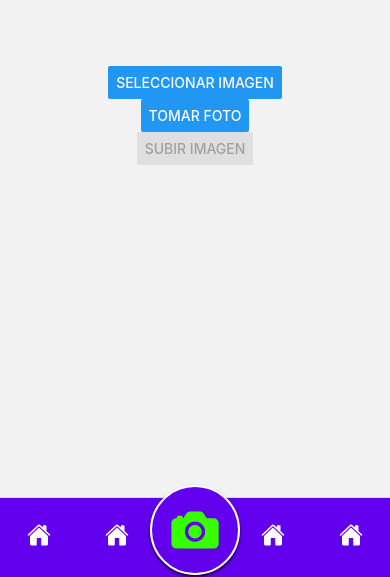
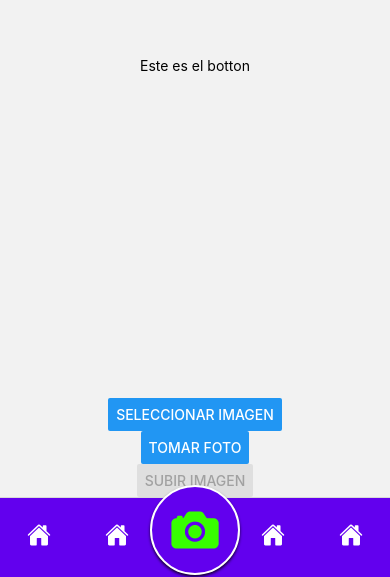
Before and after one commit to DerowStudios/AppCamera, a React Native app in the folder InsectCameraApp/: screen /Camera in a window 390 px wide. Shown: the part 267-844 px from the top of the page. Built offline with nearby package versions, Linux system fonts and the light colour scheme.

Commit message:
new camera button view

```diff
--- a/InsectCameraApp/src/Screens/CameraScreen/CameraScreen.tsx
+++ b/InsectCameraApp/src/Screens/CameraScreen/CameraScreen.tsx
@@ -4,6 +4,7 @@ import * as ImageManipulator from "expo-image-manipulator";
 import { ContainerStyles, CameraScreen } from "../../Styles";
 import * as FileSystem from "expo-file-system";
 import axios from "axios";
+import OpenCameraButton from "./OpenCameraButton";
 type ImagePickerResult = {
   uri: string;
   type: string;
@@ -157,6 +158,7 @@ export default function CameraView() {
 
   return (
     <View style={ContainerStyles.container}>
+      <OpenCameraButton />
       <Button title="Seleccionar imagen" onPress={pickImage} />
       <Button title="Tomar foto" onPress={takePhoto} />
       {selectedImage && (
--- /dev/null
+++ b/InsectCameraApp/src/Screens/CameraScreen/OpenCameraButton.tsx
@@ -0,0 +1,12 @@
+import { View, Text } from "react-native";
+import ContainerStyles from "../../Styles/ContainerStyles";
+
+const OpenCameraButton = () => {
+  return (
+    <View style={ContainerStyles.container}>
+      <Text>Este es el botton</Text>
+    </View>
+  );
+};
+
+export default OpenCameraButton;
```
Also changed, not shown: InsectCameraApp/package.json (+4 -4 lines), 1 other file (tests, documents, lock files or other folders).
